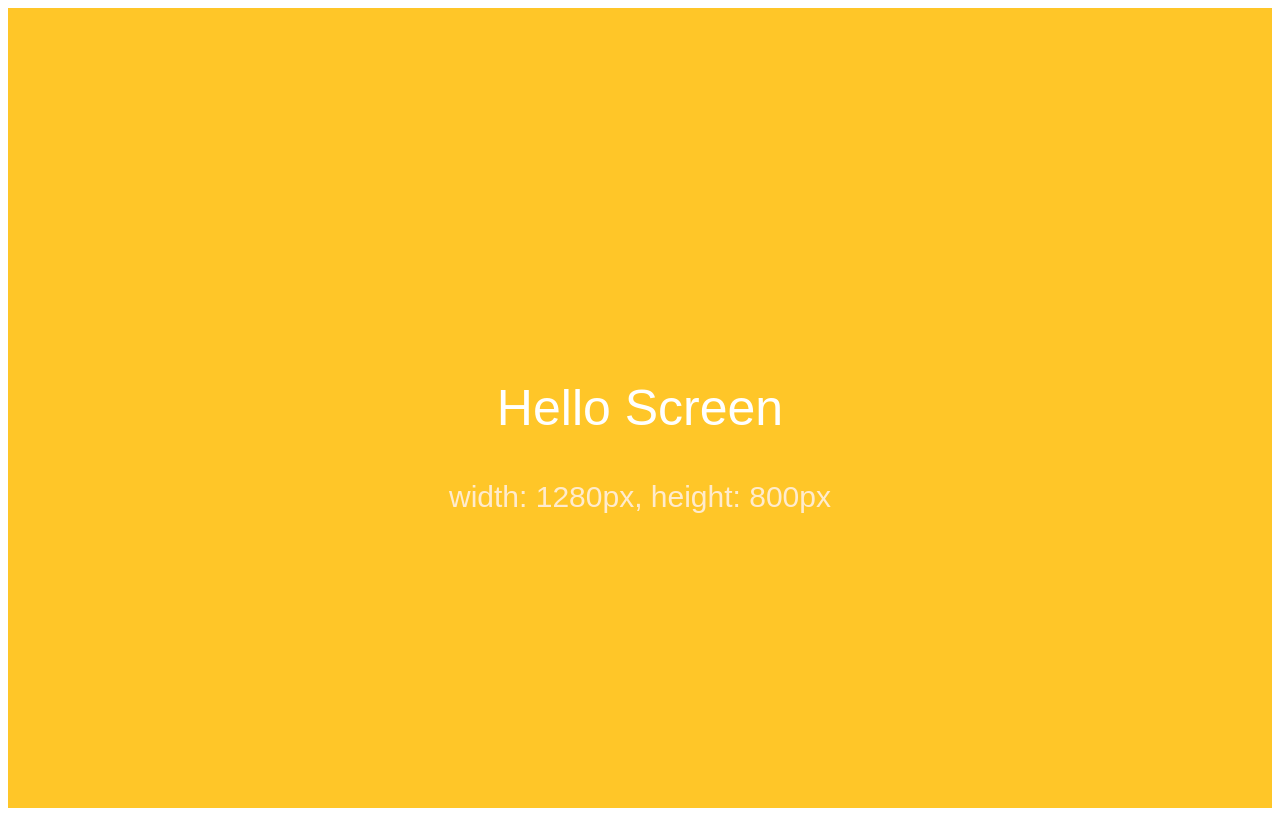
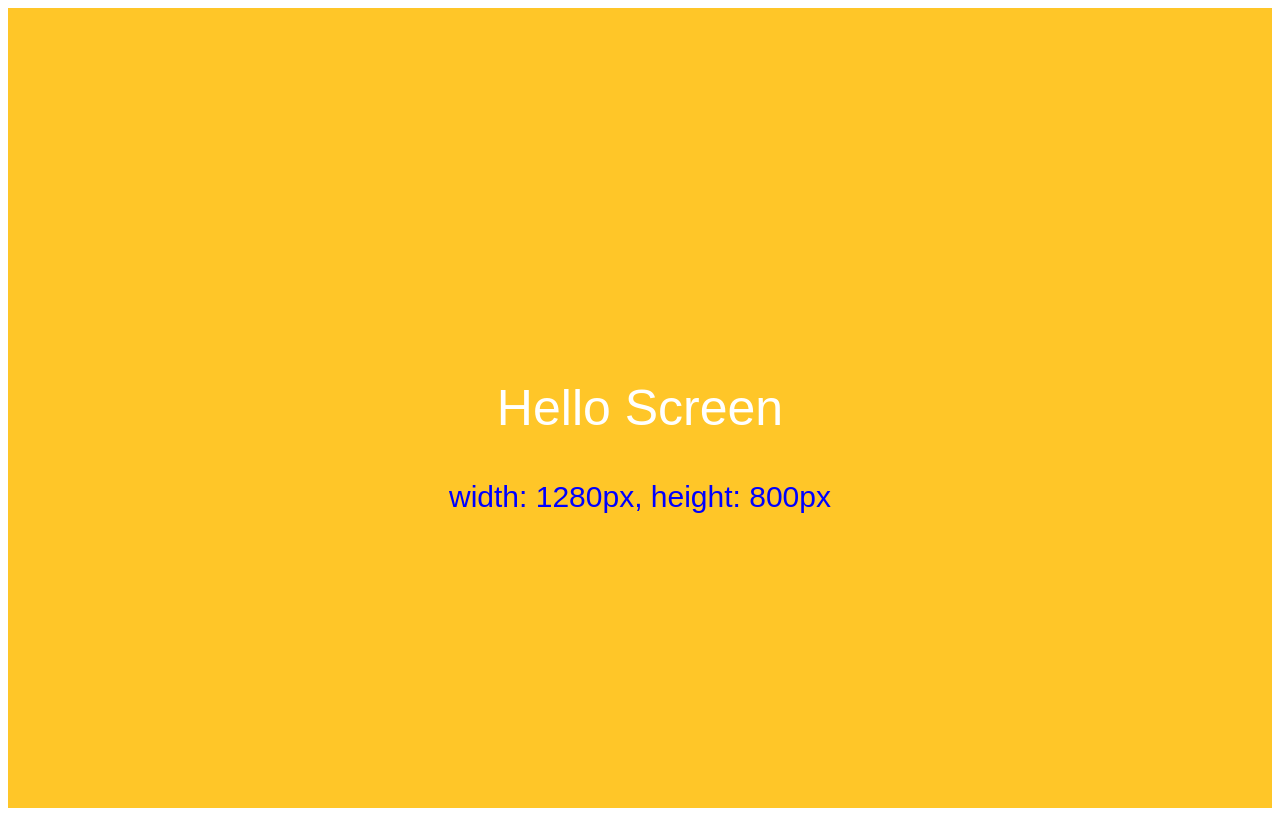
Before and after one commit to JLKA101/responsive_screen, a plain HTML site: page index.html in a window 1280 px wide. Drawn offline with Linux system fonts and the light colour scheme.

Commit message:
Update style.css

```diff
--- a/style.css
+++ b/style.css
@@ -7,6 +7,8 @@ Desktop -> 1200px */
     --tablet: rgb(100, 202, 217);
     --laptop: rgb(191, 65, 65);
     --desktop: rgb(255, 198, 40);
+    --mobilec: rgb(255, 149, 51);
+    --tabletc: blue;
 }
 body {
     font-size: 50px;
@@ -31,10 +33,17 @@ body {
     .container{
         background-color: var(--mobile);
     }
+    #size{
+        color: var(--mobilec)
+    }
 }
 @media screen and (min-width: 768px) {
     .container {
         background-color: var(--tablet)
+
+    }
+    #size{
+        color: var(--tabletc)
     }
 }
 @media screen and (min-width: 992px) {
```
